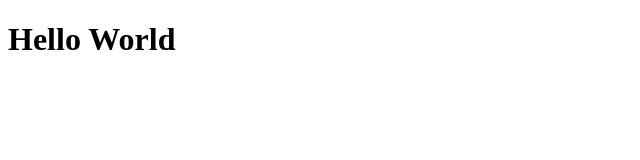
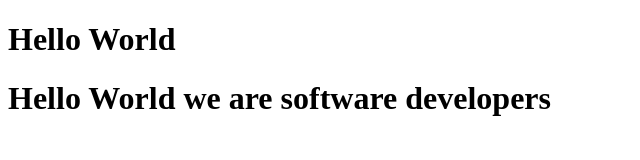
Before and after one commit to arioledavid/David-Leonard, a plain HTML site: page index.html in a window 1280 px wide. Shown: the whole page, without its empty margins (0-640 px from the left). Drawn offline with Linux system fonts and the light colour scheme.

Commit message:
hello word

```diff
--- a/index.html
+++ b/index.html
@@ -9,6 +9,7 @@
   <body>
 
     <h1> Hello World </h1>
+    <h1> Hello World we are software developers</h1>
 
     <script src="https://cdn.freecodecamp.org/testable-projects-fcc/v1/bundle.js"></script>
 
```
